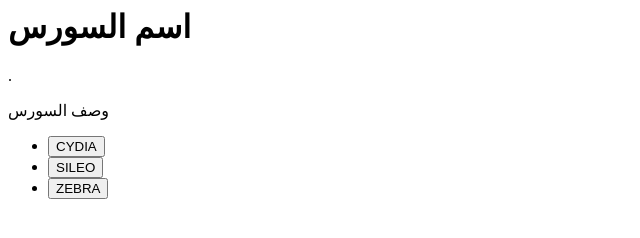
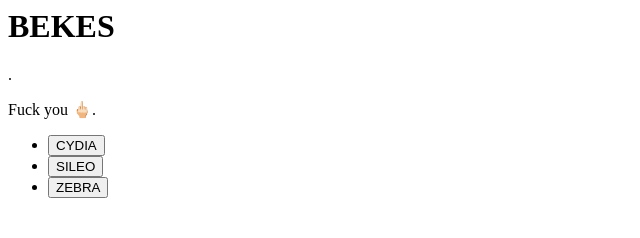
Before and after one commit to Bekeso/b6.6s, a plain HTML site: page index.html in a window 1280 px wide. Shown: the whole page, without its empty margins (0-640 px from the left). Drawn offline with Linux system fonts and the light colour scheme.

Commit message:
Update index.html

```diff
--- a/index.html
+++ b/index.html
@@ -3,17 +3,17 @@
 <head>
 <meta charset="utf-8">
 <meta name="viewport" content="width=device-width, initial-scale=1">
-<title> عنوان السورس</title>
+<title>https://bekeso.github.io/b6.6s</title>
 </head>
 <body>
-<h1>اسم السورس </h1>
+<h1>BEKES</h1>
 <div ><img src="CydiaIcon.png" alt="">. </div>
 
-<div class="name"><p>وصف السورس</p></div>
+<div class="name"><p>Fuck you 🖕🏻.</p></div>
 
 <div><ul class="btns">
 
-<li><div class="cydia"><a href="cydia://url/https://cydia.saurik.com/api/share#?source=sileo://source/***"><button class="cydiabtn">CYDIA</button></a></div></li>
+<li><div class="اغمز لسيديا"><a href="cydia://url/https://cydia.saurik.com/api/share#?source=sileo://source/***"><button class="cydiabtn">CYDIA</button></a></div></li>
 
 <li><div class="sileo"> <a href="sileo://source/***"><button class="sileobtn">SILEO</button> </a></div></li>
 
```
